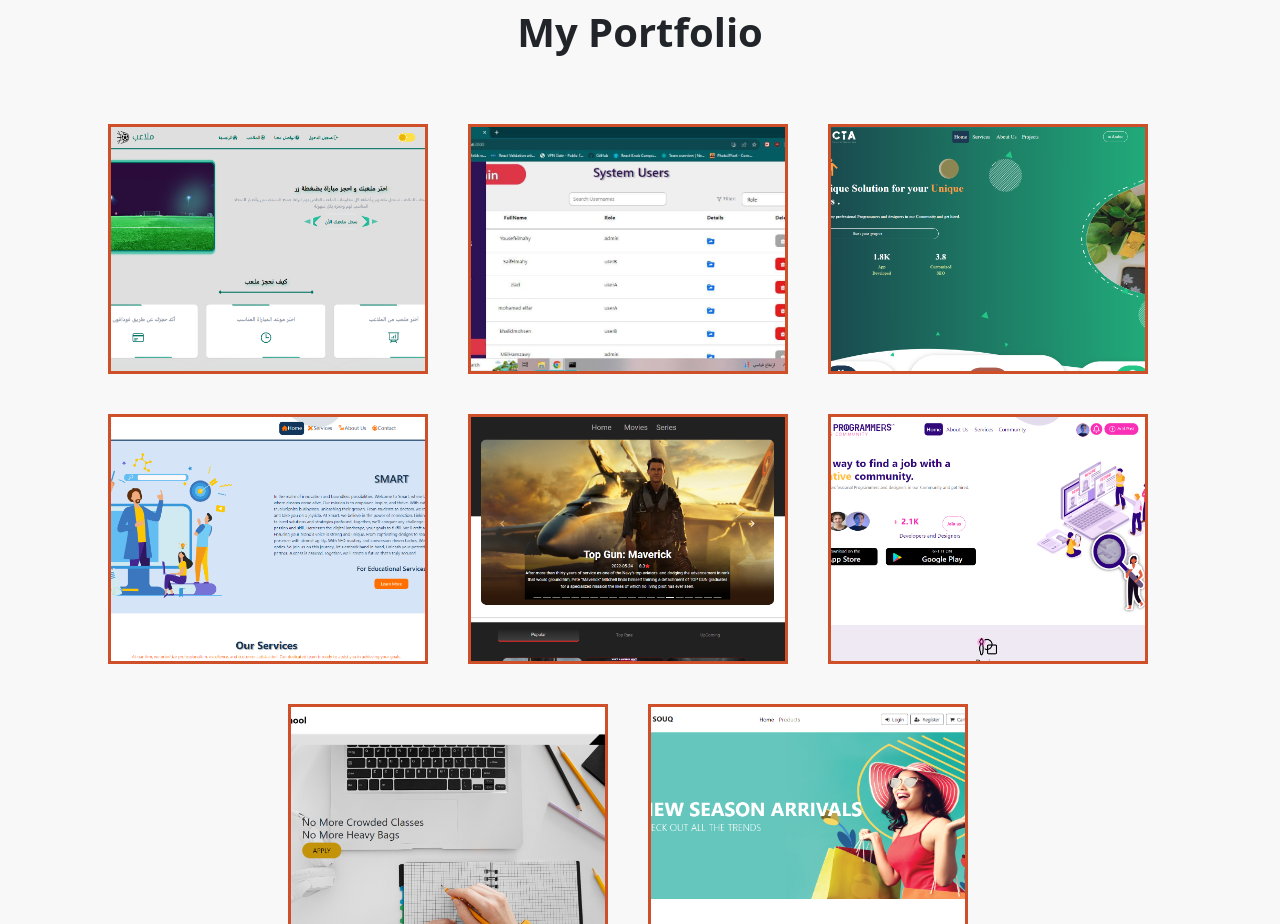
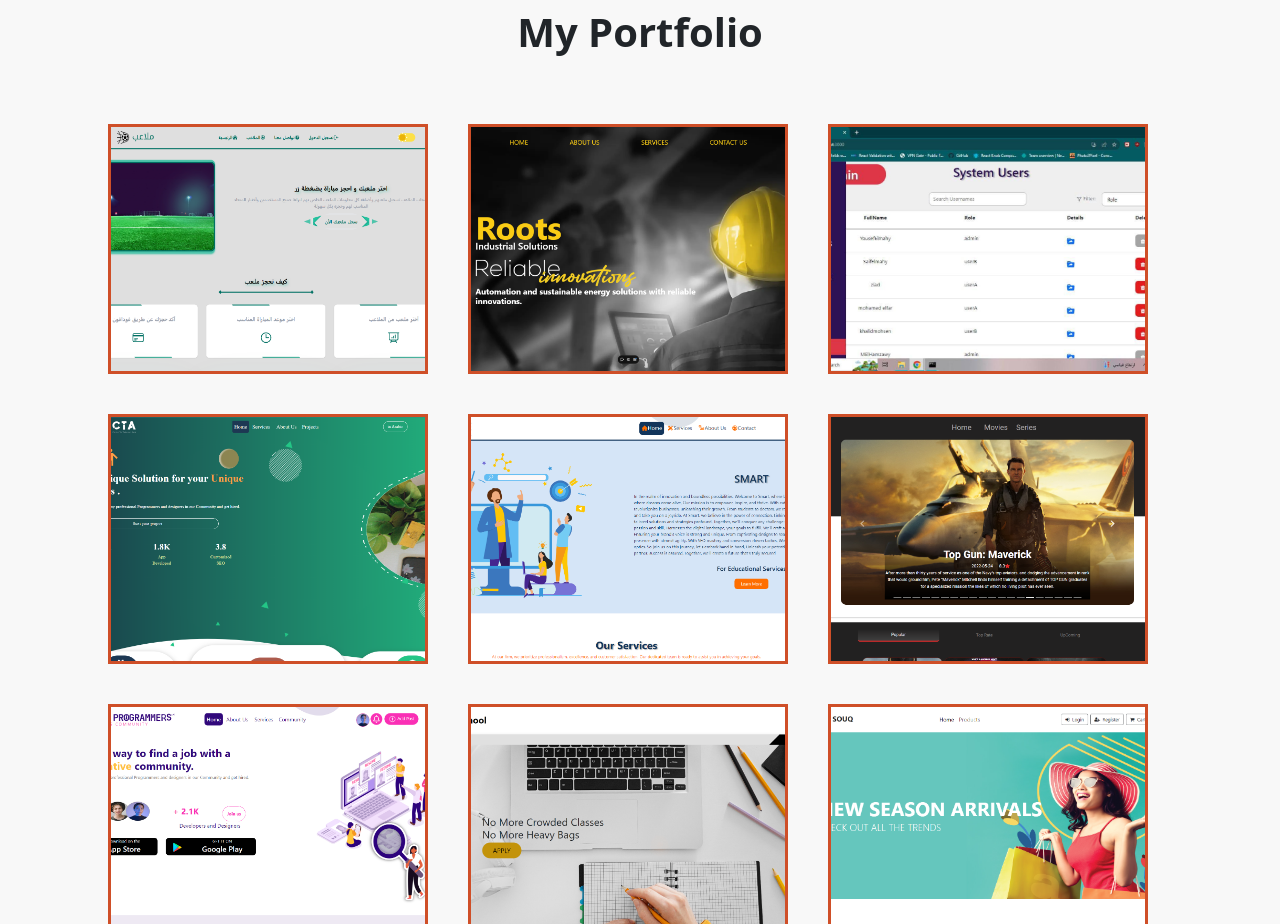
Before and after one commit to yousefelma7y/Portfolio, a React (Create React App) app: page / in a window 1280 px wide. Shown: the part 1880-2804 px from the top of the page. Built offline with nearby package versions, Linux system fonts and the light colour scheme.

Commit message:
add root project

```diff
--- a/src/components/Portfolio/portfolio.css
+++ b/src/components/Portfolio/portfolio.css
@@ -1,37 +1,41 @@
-.portfolio-page{
+.portfolio-page {
   background-color: #f8f8f8;
 }
-.cta-proj{
-    background: url('../../images/cta.png');
+
+.cta-proj {
+  background: url("../../images/cta.png");
 }
-.Freelansing-proj{
-    background: url('../../images/FreelansingServices.png');
+.Freelansing-proj {
+  background: url("../../images/FreelansingServices.png");
 }
-.Programmers-proj{
-    background: url('../../images/TheProgrammers.png');
+.Programmers-proj {
+  background: url("../../images/TheProgrammers.png");
 }
-.Movies-proj{
-    background: url('../../images/Movie-app.png');
+.Movies-proj {
+  background: url("../../images/Movie-app.png");
 }
-.School-proj{
-    background: url('../../images/smartschool.png');
+.School-proj {
+  background: url("../../images/smartschool.png");
 }
-.Ecommerce-proj{
-    background: url('../../images/souq.png');
+.Ecommerce-proj {
+  background: url("../../images/souq.png");
 }
-.FootBall-proj{
-    background: url('../../images/football.png');
+.FootBall-proj {
+  background: url("../../images/football.png");
 }
-.Smart-proj{
-    background: url('../../images/smart.jpg');
+.Smart-proj {
+  background: url("../../images/smart.jpg");
+}
+.Roots-proj {
+  background: url("../../images/roots-industrial-solutions.png");
 }
 
-.projects-name{
+.projects-name {
   font-weight: bold;
   text-shadow: 5px 5px 10px #464646;
 }
 
-.projects{
+.projects {
   border: 3px solid #cf4f28;
   height: 250px;
   margin: 20px;
@@ -40,14 +44,14 @@
   background-position: center;
 }
 
-.overlay{
+.overlay {
   backdrop-filter: blur(10px);
-    transition: opacity 0.7s ease-in-out ;
+  transition: opacity 0.7s ease-in-out;
   height: 100%;
   width: 100.2%;
 
   opacity: 0;
 }
-.projects:hover .overlay{
+.projects:hover .overlay {
   opacity: 1;
 }
--- a/src/components/Portfolio/portfolio.js
+++ b/src/components/Portfolio/portfolio.js
@@ -40,6 +40,13 @@ const Portfolio = () => {
       class: "projects FootBall-proj col-md-3 col-sm-5 col-9",
       website: "https://mla3b-egypt.vercel.app/",
       github: "https://github.com/yousefelma7y/Mla3b-APP",
+    },
+    {
+      id: 9,
+      name: "Roots Industrial Solutions",
+      class: "projects Roots-proj col-md-3 col-sm-5 col-9",
+      website: "https://roots-industrial-solutions.vercel.app/",
+      github: "https://github.com/yousefelma7y/roots-industrial-solutions",
     },
     {
       id: 8,
@@ -90,14 +97,6 @@ const Portfolio = () => {
       website: "https://ecommerce-souq.netlify.app/",
       github: "https://github.com/yousefelma7y/eCommerce",
     },
-    // {
-    //   id: 8 ,
-    //   name: 'Damanhour Football',
-    //   class: 'projects fourth-proj col-md-3 col-sm-5 col-9'  ,
-    //   website : 'https://damanhour-football.netlify.app/',
-    //   github: 'https://github.com/yousefelma7y/football' ,
-
-    // },
   ];
 
   return (
```
Also changed, not shown: src/images/roots-industrial-solutions.png (added). Lines whose indentation alone changed are shown as unchanged.
